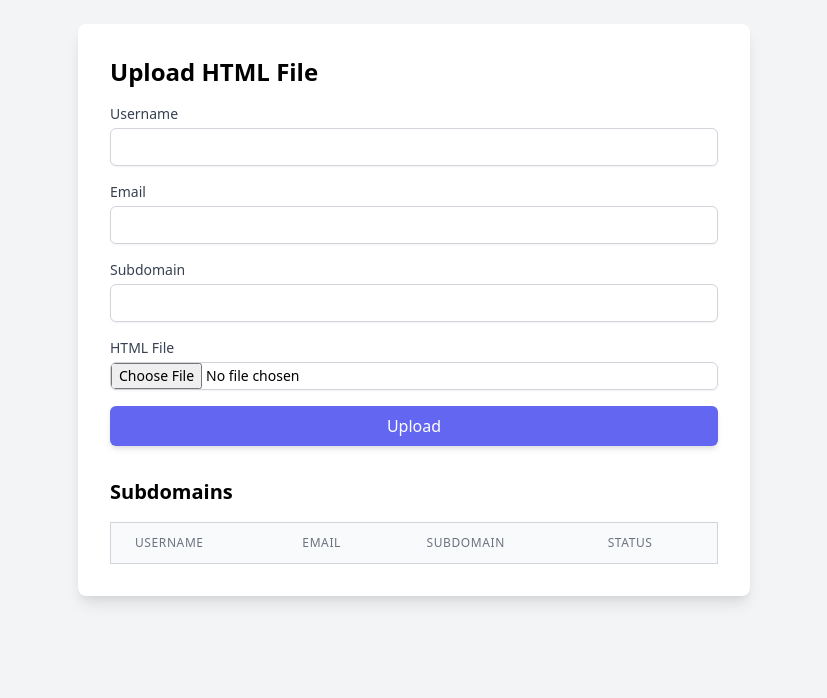
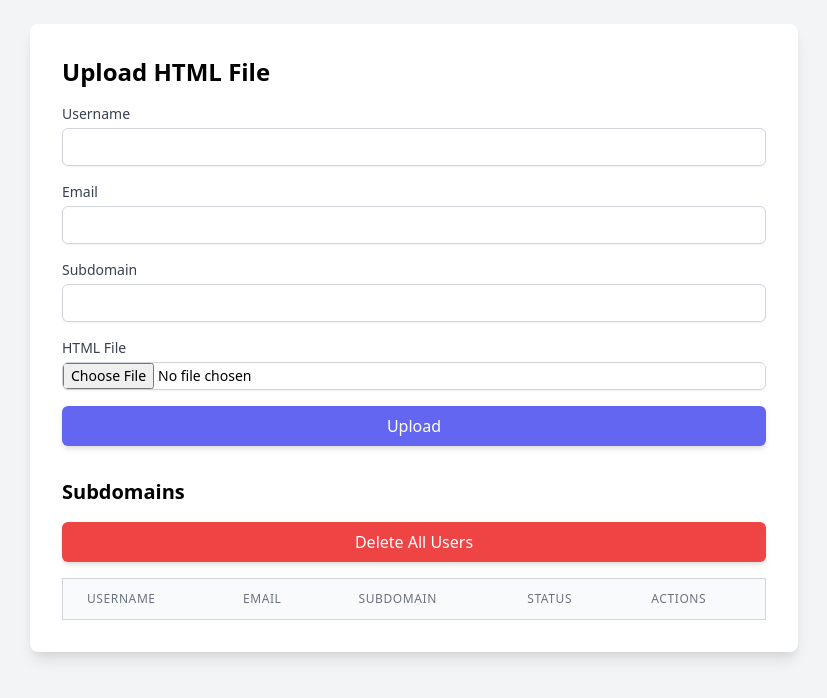
Before and after one commit to kbtanvir/hosting-app1, a Flask app: page / in a window 1280 px wide. Shown: the top 698 px of the page, without its empty margins (226-1053 px from the left). Run offline with Flask 3, Linux system fonts and the light colour scheme; lists and menus that the app fills with data are empty; parts of the project's set-up code (start-up, migrations or seed data) failed here and were passed over; some libraries are stand-ins or nearby versions.

Commit message:
delete actions added on form

```diff
--- a/server/app.py
+++ b/server/app.py
@@ -1,9 +1,11 @@
 import os
-from flask import Flask, request, render_template
+import shutil
+from flask import Flask, request, render_template, redirect, url_for
 from werkzeug.utils import secure_filename
 from models import db, User
 from dotenv import load_dotenv
 from flask_migrate import Migrate
+
 
 load_dotenv()
 
@@ -54,6 +56,30 @@ def upload_file():
     users = User.query.all()
     return render_template('index.html', users=users)
 
+
+@app.route('/delete_all', methods=['POST'])
+def delete_all_users():
+    users = User.query.all()
+    for user in users:
+        subdomain_path = os.path.join(app.config['UPLOAD_FOLDER'], user.subdomain)
+        if os.path.exists(subdomain_path):
+            shutil.rmtree(subdomain_path)
+    User.query.delete()
+    db.session.commit()
+    return redirect(url_for('upload_file'))
+
+
+@app.route('/delete/<int:user_id>', methods=['POST'])
+def delete_user(user_id):
+    user = User.query.get(user_id)
+    if user:
+        subdomain_path = os.path.join(app.config['UPLOAD_FOLDER'], user.subdomain)
+        if os.path.exists(subdomain_path):
+            shutil.rmtree(subdomain_path)
+        db.session.delete(user)
+        db.session.commit()
+    return redirect(url_for('upload_file'))
+
 if __name__ == '__main__':
     with app.app_context():
         db.create_all()
--- a/server/templates/index.html
+++ b/server/templates/index.html
@@ -8,11 +8,47 @@
       href="https://cdn.jsdelivr.net/npm/tailwindcss@2.2.19/dist/tailwind.min.css"
       rel="stylesheet"
     />
+    <script>
+      // Function to handle form submission
+      function handleFormSubmit(event) {
+        event.preventDefault(); // Prevents the default form submission
+
+        // Get form data
+        const formData = new FormData(event.target);
+
+        // Send form data to the server via fetch
+        fetch(event.target.action, {
+          method: "POST",
+          body: formData,
+        })
+          .then(response => response.text())
+          .then(result => {
+            console.log("Success:", result);
+            window.location.reload(false);
+            // Optionally, handle success (e.g., show a success message or update the UI)
+          })
+          .catch(error => {
+            console.error("Error:", error);
+            // Optionally, handle error (e.g., show an error message)
+          });
+      }
+
+      // Add event listener to the form when the DOM is fully loaded
+      document.addEventListener("DOMContentLoaded", () => {
+        const form = document.querySelector("form");
+        form.addEventListener("submit", handleFormSubmit);
+      });
+    </script>
   </head>
   <body class="bg-gray-100 p-6">
-    <div class="max-w-2xl mx-auto bg-white p-8 shadow-lg rounded-lg">
+    <div class="max-w-3xl mx-auto bg-white p-8 shadow-lg rounded-lg">
       <h1 class="text-2xl font-bold mb-4">Upload HTML File</h1>
-      <form method="POST" enctype="multipart/form-data" class="space-y-4">
+      <form
+        method="POST"
+        enctype="multipart/form-data"
+        class="space-y-4"
+        action="/"
+      >
         <div>
           <label class="block text-sm font-medium text-gray-700"
             >Username</label
@@ -63,6 +99,14 @@
         </button>
       </form>
       <h2 class="text-xl font-bold mt-8">Subdomains</h2>
+      <form method="POST" action="/delete_all">
+        <button
+          type="submit"
+          class="w-full bg-red-500 text-white py-2 px-4 rounded-md shadow-md hover:bg-red-600 focus:outline-none mt-4"
+        >
+          Delete All Users
+        </button>
+      </form>
       <table class="min-w-full mt-4 bg-white border border-gray-300 rounded-lg">
         <thead>
           <tr>
@@ -86,6 +130,11 @@
             >
               Status
             </th>
+            <th
+              class="px-6 py-3 border-b border-gray-300 bg-gray-50 text-left text-xs font-medium text-gray-500 uppercase tracking-wider"
+            >
+              Actions
+            </th>
           </tr>
         </thead>
         <tbody>
@@ -100,12 +149,22 @@
             <td
               class="px-6 py-4 whitespace-nowrap border-b border-gray-300 text-blue-400"
             >
-              <a href="http://{{ user.subdomain }}.localhost">
+              <a target="_blank" href="http://{{ user.subdomain }}.localhost">
                 {{ user.subdomain }}.localhost</a
               >
             </td>
             <td class="px-6 py-4 whitespace-nowrap border-b border-gray-300">
               {{ user.status }}
+            </td>
+            <td class="px-6 py-4 whitespace-nowrap border-b border-gray-300">
+              <form method="POST" action="/delete/{{ user.id }}">
+                <button
+                  type="submit"
+                  class="bg-red-500 text-white py-1 px-3 rounded-md shadow-md hover:bg-red-600 focus:outline-none"
+                >
+                  Delete
+                </button>
+              </form>
             </td>
           </tr>
           {% endfor %}
```
Also changed, not shown: sites/html/index.html (+11 -2 lines), sites/html/orange/index.html (deleted, +0 -11 lines), sites/html/tt/index.html (deleted, +0 -11 lines), sites/html/apple/index.html (renamed from sites/html/asdf/index.html), 3 other files.
